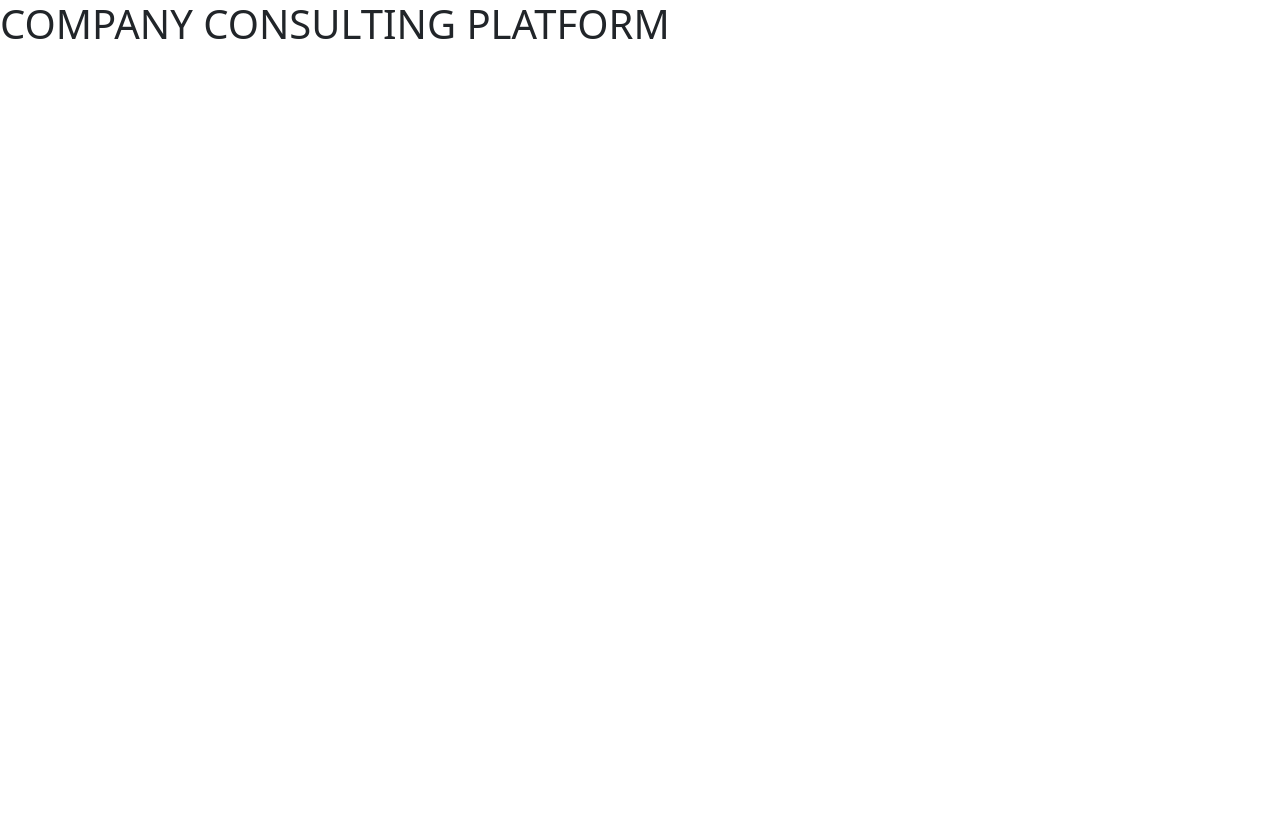
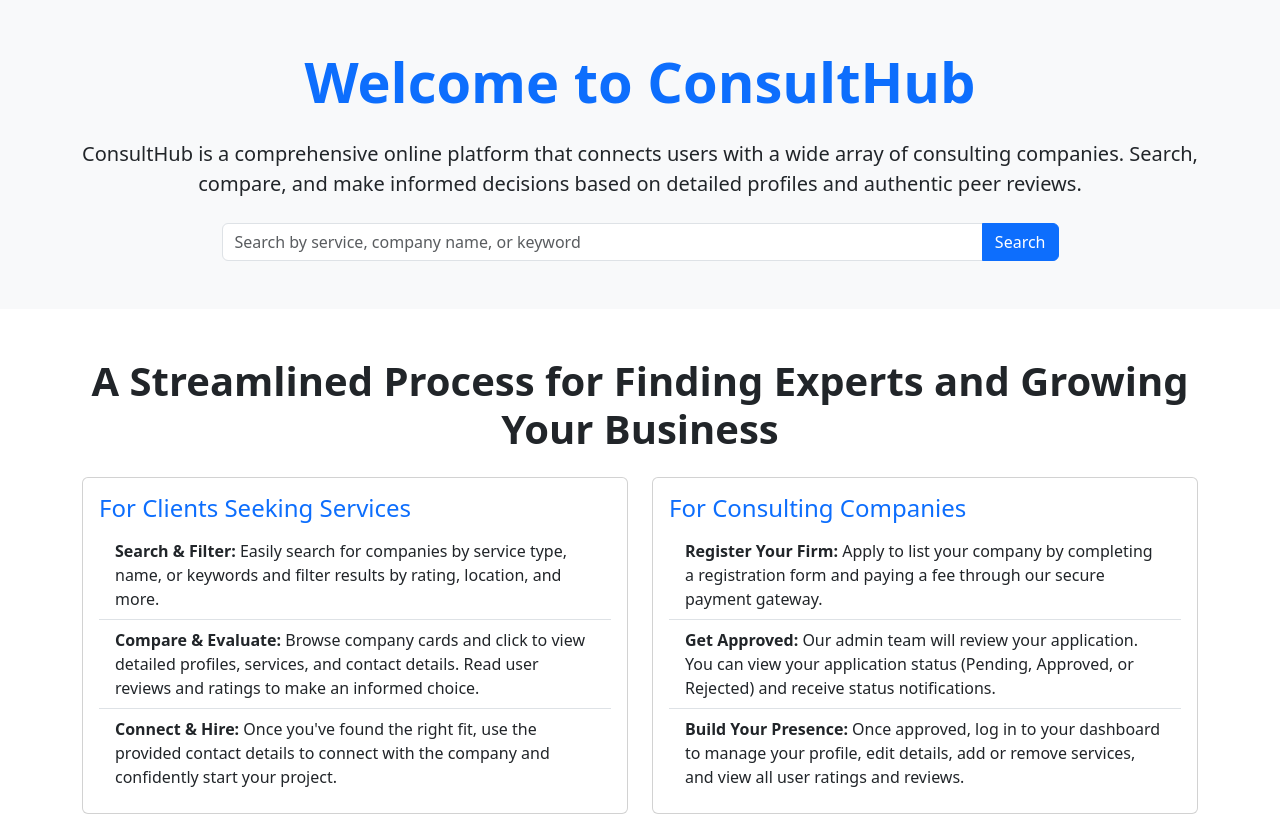
Before and after one commit to Adithya-Nath/ConsultHub, a React (Vite) app: page / in a window 1280 px wide. Shown: the top 816 px of the page. Built offline with nearby package versions, Linux system fonts and the light colour scheme.

Commit message:
home page

```diff
--- a/src/App.jsx
+++ b/src/App.jsx
@@ -1,10 +1,11 @@
+import Homepage from "./homepage"
 
 function App() {
 
 
   return (
     <>
-     <h1>COMPANY CONSULTING PLATFORM</h1>
+     <Homepage/>
     </>
   )
 }
--- /dev/null
+++ b/src/homepage.jsx
@@ -0,0 +1,87 @@
+import React from 'react';
+
+
+function Homepage() {
+    return (
+        <div>
+            {/* Hero Section */}
+            <div className="container-fluid bg-light text-dark p-5 text-center">
+                <div className="container">
+                    <h1 className="display-4 fw-bold text-primary">Welcome to ConsultHub</h1>
+                    <p className="lead my-4">
+                   ConsultHub is a comprehensive online platform that connects users with a wide array of consulting companies. Search, compare, and make informed decisions based on detailed profiles and authentic peer reviews.
+                    </p>
+                    <div className="input-group w-75 mx-auto">
+                        <input type="search" placeholder="Search by service, company name, or keyword" className="form-control" />
+                        <button className="btn btn-primary">Search</button>
+                    </div>
+                </div>
+            </div>
+
+            <div className="container my-5">
+                {/* How It Works Section */}
+                <section className="how-it-works mb-5">
+                    <h2 className="text-center display-6 fw-bold mb-4">A Streamlined Process for Finding Experts and Growing Your Business</h2>
+                    <div className="row g-4">
+                        {/* For Clients */}
+                        <div className="col-lg-6">
+                            <div className="card h-100">
+                                <div className="card-body">
+                                    <h4 className="card-title text-primary">For Clients Seeking Services</h4>
+                                    <ul className="list-group list-group-flush">
+                                        <li className="list-group-item"><strong>Search & Filter:</strong> Easily search for companies by service type, name, or keywords and filter results by rating, location, and more.</li>
+                                        <li className="list-group-item"><strong>Compare & Evaluate:</strong> Browse company cards and click to view detailed profiles, services, and contact details. Read user reviews and ratings to make an informed choice.</li>
+                                        <li className="list-group-item"><strong>Connect & Hire:</strong> Once you've found the right fit, use the provided contact details to connect with the company and confidently start your project.</li>
+                                    </ul>
+                                </div>
+                            </div>
+                        </div>
+
+                        {/* For Companies */}
+                        <div className="col-lg-6">
+                            <div className="card h-100">
+                                <div className="card-body">
+                                    <h4 className="card-title text-primary">For Consulting Companies</h4>
+                                    <ul className="list-group list-group-flush">
+                                        <li className="list-group-item"><strong>Register Your Firm:</strong> Apply to list your company by completing a registration form and paying a fee through our secure payment gateway.</li>
+                                        <li className="list-group-item"><strong>Get Approved:</strong> Our admin team will review your application. You can view your application status (Pending, Approved, or Rejected) and receive status notifications.</li>
+                                        <li className="list-group-item"><strong>Build Your Presence:</strong> Once approved, log in to your dashboard to manage your profile, edit details, add or remove services, and view all user ratings and reviews.</li>
+                                    </ul>
+                                </div>
+                            </div>
+                        </div>
+                    </div>
+                </section>
+
+                {/* Video Section - NEW */}
+                <section className="video-section text-center mb-5">
+                    <h2 className="display-6 fw-bold mb-4">See ConsultHub in Action</h2>
+                    <div className="col-lg-8 mx-auto">
+                        <div className="ratio ratio-16x9">
+                            <video src="/Consulthub_Finding_Your_Ideal_Company.mp4" title="ConsultHub in action" controls autoPlay loop muted>
+                                Your browser does not support the video tag.
+                            </video>
+                        </div>
+                    </div>
+                </section>
+
+                {/* Why Join Section */}
+                <section className="why-join text-center bg-light p-5 rounded">
+                    <h2 className="display-6 fw-bold mb-4">Why Join ConsultHub?</h2>
+                    <div className="row g-4">
+                        <div className="col-md-6">
+                            <h5>For Clients</h5>
+                            <p>ConsultHub empowers you to confidently choose the right company for your needs. We streamline the process of finding and evaluating consulting services through a centralized directory with detailed profiles and authentic user feedback.</p>
+                        </div>
+                        <div className="col-md-6">
+                            <h5>For Consulting Firms</h5>
+                            <p>Expand your reach and build a reputable online presence. Our platform offers a valuable channel for marketing your services, ultimately fostering a trustworthy and dynamic digital marketplace.</p>
+                        </div>
+                    </div>
+                </section>
+            </div>
+        </div>
+    );
+}
+
+export default Homepage;
```
Also changed, not shown: 1 other file (tests, documents, lock files or other folders).
